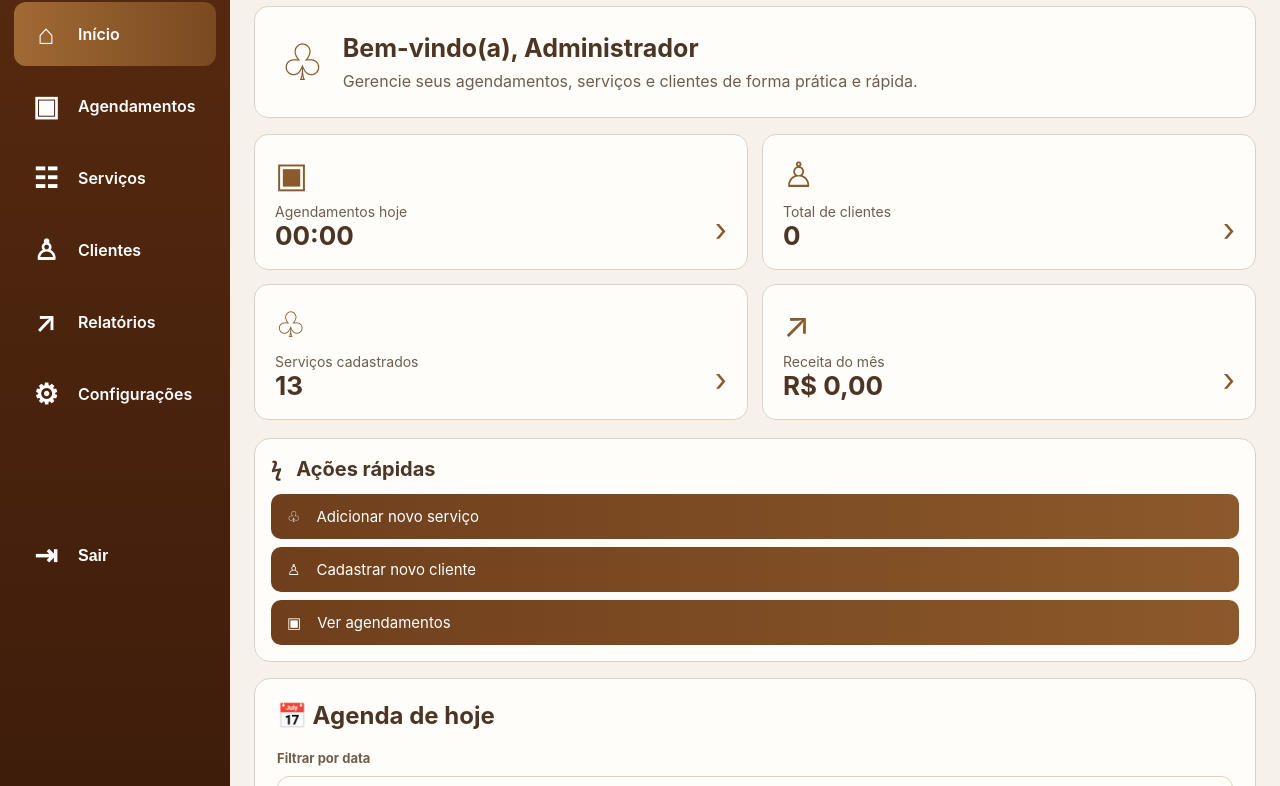
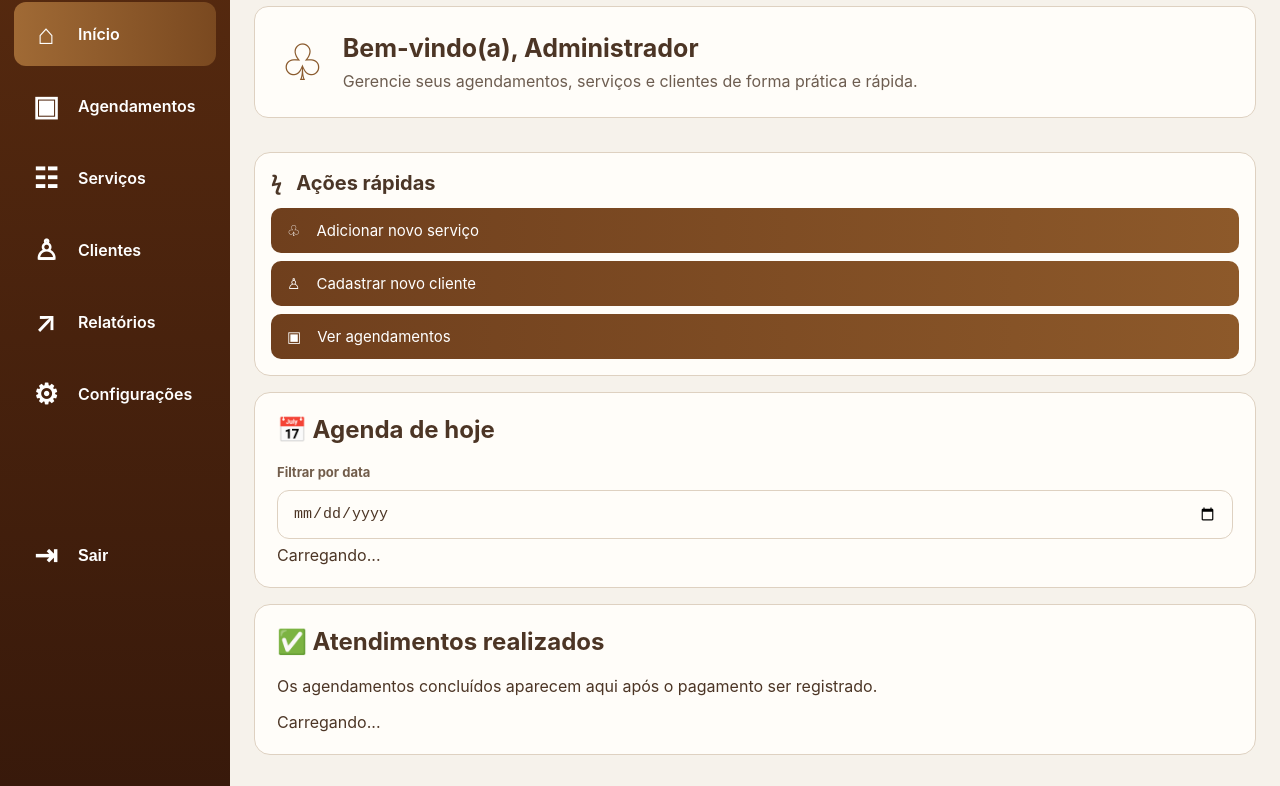
Before and after one commit to Marciovasconcelos/joy-bronze, a plain HTML site: page admin.html in a window 1280 px wide. Shown: the part 314-1100 px from the top of the page. Drawn offline with Linux system fonts and the light colour scheme.

Commit message:
Remover receita do mês da página inicial do administrador

```diff
--- a/admin.html
+++ b/admin.html
@@ -16,10 +16,6 @@
 <main class="admin-content">
   <section class="admin-welcome"><span class="leaf">♧</span><div><h1>Bem-vindo(a), Administrador</h1><p>Gerencie seus agendamentos, serviços e clientes de forma prática e rápida.</p></div></section>
   <section class="admin-stats">
-    <div class="stat-card"><span>▣</span><small>Agendamentos hoje</small><b id="horaAtual">00:00</b><i>›</i></div>
-    <div class="stat-card"><span>♙</span><small>Total de clientes</small><b id="saudacao">0</b><i>›</i></div>
-    <div class="stat-card"><span>♧</span><small>Serviços cadastrados</small><b>13</b><i>›</i></div>
-    <div class="stat-card"><span>↗</span><small>Receita do mês</small><b>R$ 0,00</b><i>›</i></div>
   </section>
   <section class="quick-panel"><h2>ϟ &nbsp; Ações rápidas</h2><a href="servicos.html">♧ <span>Adicionar novo serviço</span></a><a href="#">♙ <span>Cadastrar novo cliente</span></a><a href="#agenda">▣ <span>Ver agendamentos</span></a></section>
   <section id="agenda" class="admin-panel"><h2>📅 Agenda de hoje</h2><label>Filtrar por data</label><input id="filtroData" type="date"><div id="agenda">Carregando...</div></section>
```
